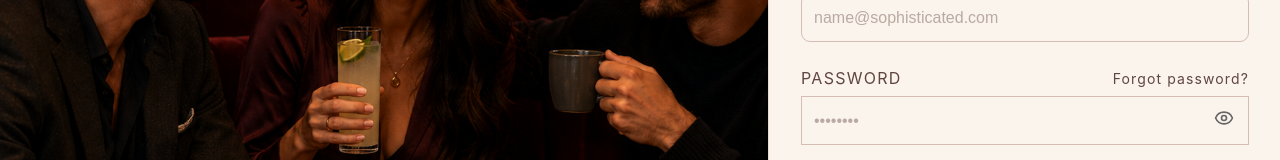
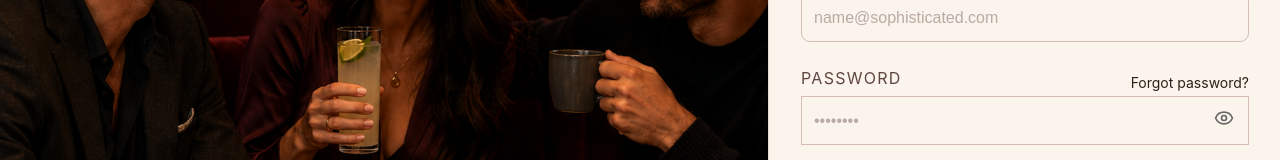
Before and after one commit to mpilarsky/meetfy, a React (Vite) app: page /login in a window 1280 px wide. Shown: the part 526-686 px from the top of the page. Built offline with nearby package versions, Linux system fonts and the light colour scheme; no server answers.

Commit message:
fix: improve keyboard accessibility and tab navigation

```diff
--- a/src/pages/LoginPage.jsx
+++ b/src/pages/LoginPage.jsx
@@ -1,6 +1,6 @@
 import { useState } from "react";
 import { Link, useNavigate } from "react-router-dom";
-import { signInWithEmailAndPassword, sendPasswordResetEmail } from "firebase/auth";
+import { sendPasswordResetEmail } from "firebase/auth";
 import { Eye, EyeOff } from "lucide-react";
 import { useAppData } from "../context/AppDataContext";
 import { auth } from "../firebase/firebase.js";
@@ -107,7 +107,6 @@ function LoginPage() {
             </Link>
           </header>
 
-
           {showResetForm ? (
             <form className="login-form" onSubmit={handleResetPassword}>
               <div className="login-intro">
@@ -180,16 +179,26 @@ function LoginPage() {
               <label className="login-field">
                 <div className="login-label-row">
                   <span>PASSWORD</span>
-                  <span
-                    style={{ cursor: "pointer", fontSize: "14px" }}
-                    onClick={() => {
+                  <button
+                    type="button"
+                    style={{
+                      cursor: "pointer",
+                      fontSize: "14px",
+                      background: "transparent",
+                      border: "none",
+                      padding: 0,
+                      color: "inherit",
+                      fontFamily: "inherit"
+                    }}
+                    onClick={(e) => {
+                      e.preventDefault(); // Blokuje domyślne zachowanie przeglądarki
                       setShowResetForm(true);
                       setErrorMessage("");
                       setResetMessage("");
                     }}
                   >
                     Forgot password?
-                  </span>
+                  </button>
                 </div>
 
                 <div className="login-password-wrap">
--- a/src/pages/SearchPage.jsx
+++ b/src/pages/SearchPage.jsx
@@ -158,8 +158,16 @@ function SearchPage() {
                   {options.map((option) => (
                     <li
                       key={option}
+                      tabIndex={0} // <--- TO POZWALA NA WEJŚCIE KLAWISZEM TAB
                       className={filters[filterName] === option ? "active" : ""}
                       onClick={() => handleSelectFilter(filterName, option)}
+                      onKeyDown={(e) => {
+                        // <--- TO POZWALA WYBRAĆ OPCJĘ KLAWISZEM ENTER LUB SPACJĄ
+                        if (e.key === "Enter" || e.key === " ") {
+                          e.preventDefault(); // Blokuje przewijanie strony przy spacji
+                          handleSelectFilter(filterName, option);
+                        }
+                      }}
                     >
                       {option}
                     </li>
```
